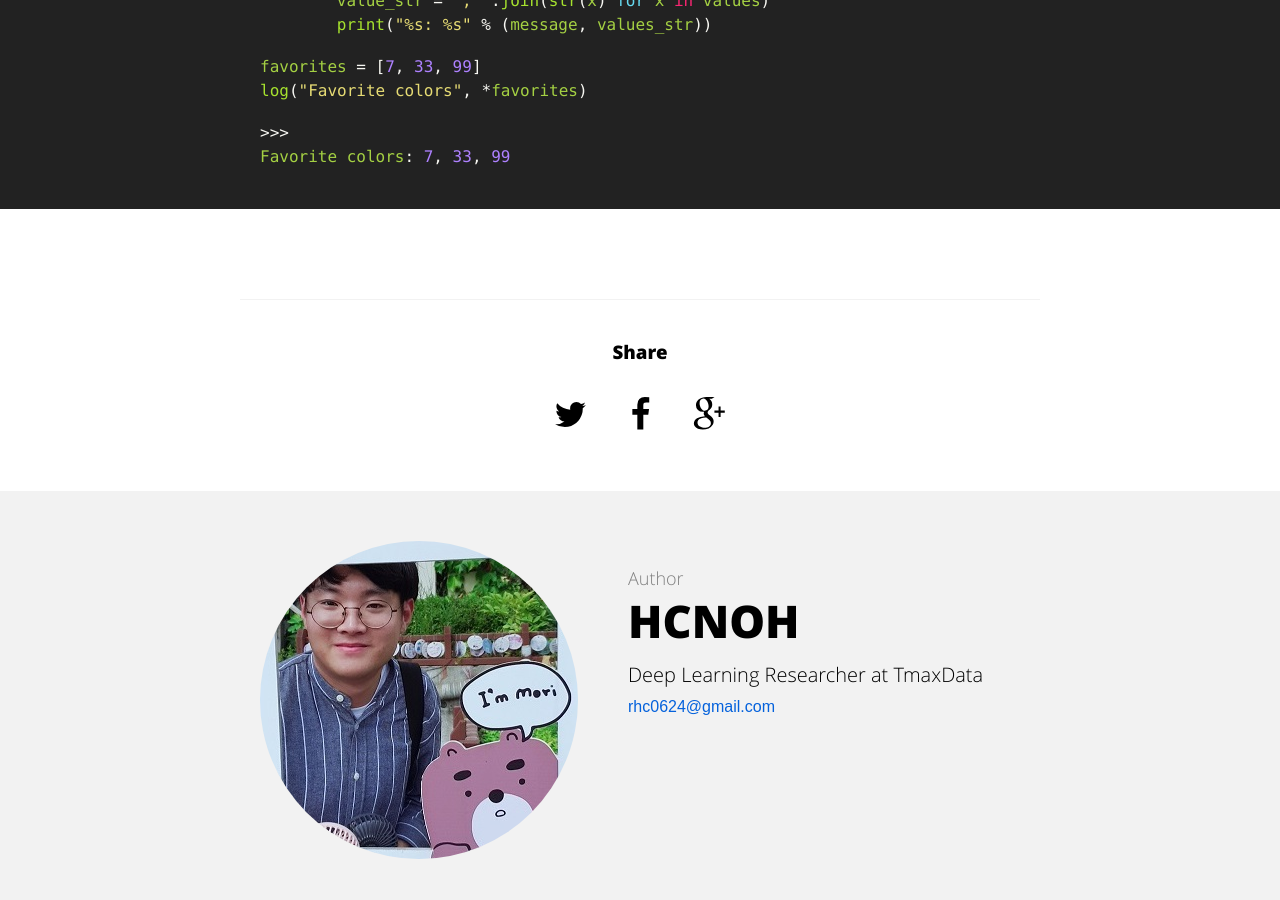
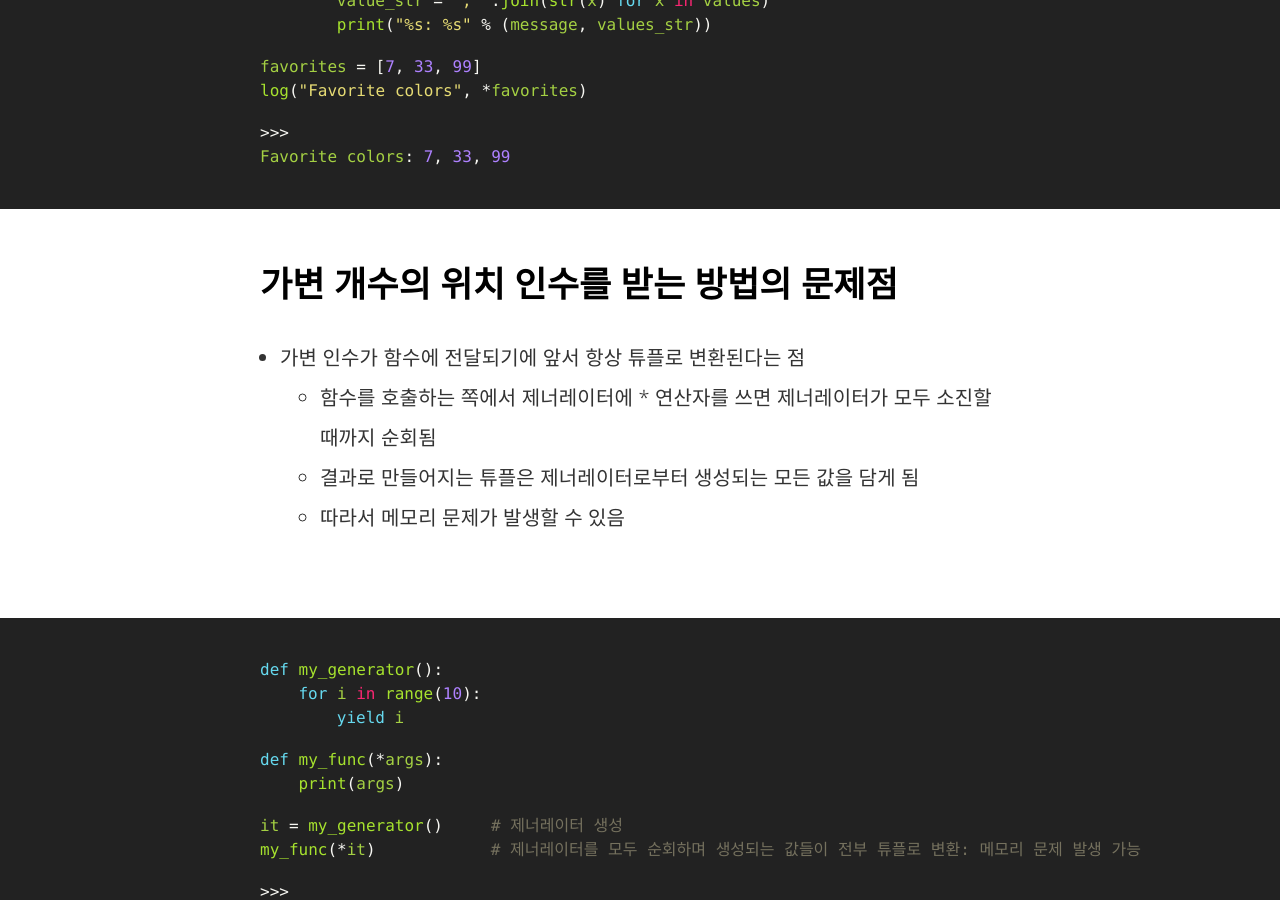
Before and after one commit to hcnoh/blog-prev, a Jekyll site: the page built from _posts/2018-09-28-effective-python-way18.md, in a window 1280 px wide and 900 px high, scrolled down 2300 px. Built offline with Jekyll 4.4.1, drawn with Linux system fonts in a browser that asks for light colours; comment, search, counter and statistics services are not loaded; some of the changed text lies outside the part shown.

Commit message:
Update 2018-09-28-effective-python-way18.md

```diff
--- a/_posts/2018-09-28-effective-python-way18.md
+++ b/_posts/2018-09-28-effective-python-way18.md
@@ -11,7 +11,7 @@ categories:
 twitter_text: 'WAY 18. 가변 위치 인수로 깔끔하게 보이게 하자'
 ---
 
-## 디버그 정보 몇 개를 로그로 남기는 예제
+## 가변 개수의 위치 인수를 받는 예제
 {% highlight python %}
 def log(message, values):
     if not values:
@@ -59,3 +59,23 @@ log("Favorite colors", *favorites)
 >>>
 Favorite colors: 7, 33, 99
 {% endhighlight %}
+
+## 가변 개수의 위치 인수를 받는 방법의 문제점
+- 가변 인수가 함수에 전달되기에 앞서 항상 튜플로 변환된다는 점
+    - 함수를 호출하는 쪽에서 제너레이터에 * 연산자를 쓰면 제너레이터가 모두 소진할 때까지 순회됨
+    - 결과로 만들어지는 튜플은 제너레이터로부터 생성되는 모든 값을 담게 됨
+    - 따라서 메모리 문제가 발생할 수 있음
+{% highlight python %}
+def my_generator():
+    for i in range(10):
+        yield i
+
+def my_func(*args):
+    print(args)
+
+it = my_generator()     # 제너레이터 생성
+my_func(*it)            # 제너레이터를 모두 순회하며 생성되는 값들이 전부 튜플로 변환: 메모리 문제 발생 가능
+
+>>>
+(0, 1, 2, 3, 4, 5, 6, 7, 8, 9)
+{% endhighlight %}
```
